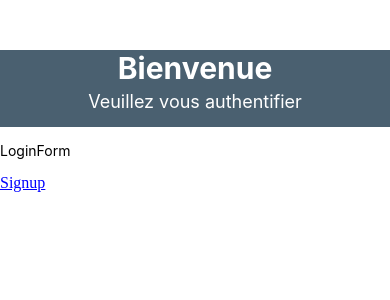
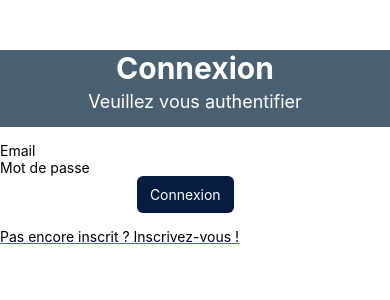
Before and after one commit to cdbeug/React_native_1, a React Native app: screen / in a window 390 px wide. Shown: the top 300 px of the page. Built offline with nearby package versions, Linux system fonts and the light colour scheme.

Commit message:
Ajout formulaire avec erreur, mais pas de altert

```diff
--- a/src/component/container/LoginForm/LoginForm.jsx
+++ b/src/component/container/LoginForm/LoginForm.jsx
@@ -1,12 +1,53 @@
 //import liraries
-import { View, Text, StyleSheet } from 'react-native';
+import { View, Text, TextInput, StyleSheet, TouchableOpacity } from 'react-native';
+import { useState } from "react";
+
+function isEmailValid(email) {
+	return email.includes("@") && email.includes(".");
+}
+
+function isPasswordValid(password) {
+	return password.length >= 6;
+}
 
 // create a component
 const LoginForm = () => {
+	const [email, setEmail] = useState("");
+	const [password, setPassword] = useState("");
+
+	const [error_email, setError_email] = useState("");
+	const [error_password, setError_password] = useState("");
+
+	function validate() {
+		//Vider les messages d'erreurs
+		setError_email(!isEmailValid(email) ? "Email incorrecte!" : "");
+		setError_password(!isPasswordValid(password) ? "Mot de passe trop court!" : "");
+	}
+
 	return (
 		<View style={styles.container}>
-			<Text>LoginForm</Text>
-		</View>
+			<TextInput
+				style={styles.input}
+				placeholder="Email"
+				onChangeText={setEmail}
+				value={email}
+				keyboardType="text"
+			/>
+			<Text style={styles.error}>{error_email}</Text>
+			<TextInput
+				style={styles.input}
+				placeholder="Mot de passe"
+				onChangeText={setPassword}
+				value={password}
+				keyboardType="text"
+			/>
+			<Text style={styles.error}>{error_password}</Text>
+			<TouchableOpacity style={styles.button} onPress={validate}>
+				<Text style={styles.button_text}>
+					Connexion
+				</Text>
+			</TouchableOpacity>
+		</View >
 	);
 };
 
@@ -14,6 +55,27 @@ const LoginForm = () => {
 const styles = StyleSheet.create({
 	container: {
 	},
+	input: {
+		// border: 'solid',
+	},
+	error: {
+		color: 'red'
+	},
+	button: {
+		// marginLeft: 216,
+		marginLeft: '35%',
+		justifyContent: 'center',
+		textAlign: 'center',
+		alignItems: 'center',
+
+		width: "25%",
+		borderRadius: 6,
+		backgroundColor: '#061c40',
+		padding: 10,
+	},
+	button_text: {
+		color: 'white'
+	}
 });
 
 //make this component available to the app
--- a/src/component/container/SignupForm/SignupForm.jsx
+++ b/src/component/container/SignupForm/SignupForm.jsx
@@ -5,7 +5,7 @@ import { View, Text, StyleSheet } from 'react-native';
 const SignupForm = () => {
 	return (
 		<View style={styles.container}>
-			<Text>SignupForm</Text>
+			<Text>Signup</Text>
 		</View>
 	);
 };
--- a/src/component/screens/Auth/Auth.jsx
+++ b/src/component/screens/Auth/Auth.jsx
@@ -11,14 +11,20 @@ function Auth() {
 	function inverse_isLogin() {
 		setIsLogin(!isLogin);
 	}
-	let affiche_action_login = (isLogin) ? "Signup" : "Log in";
+	let affiche_action_login = (isLogin) ? "Pas encore inscrit ? Inscrivez-vous !" : "Se connecter";
+	let affiche_titre_login = (isLogin) ? "Connexion" : "Inscription";
+	let affiche_message_login = (isLogin) ? "authentifier" : "inscrire";
 
 	return (
 		<>
-			<Card title="Bienvenue" content="Veuillez vous authentifier">
+			<Card title={affiche_titre_login} content={"Veuillez vous " + affiche_message_login}>
 				{(isLogin) ? <LoginForm /> : <SignupForm />}
 			</Card>
-			<TouchableOpacity style={styles.touchableOpacity} onPress={inverse_isLogin}>{affiche_action_login}</TouchableOpacity>
+			<TouchableOpacity style={styles.touchableOpacity} onPress={inverse_isLogin}>
+				<Text>
+					{affiche_action_login}
+				</Text>
+			</TouchableOpacity>
 		</>
 	);
 }
@@ -29,7 +35,7 @@ const styles = StyleSheet.create({
 	},
 	touchableOpacity: {
 		textDecorationLine: 'underline',
-		color: 'blue'
+		color: 'royalblue'
 	}
 });
 
```
